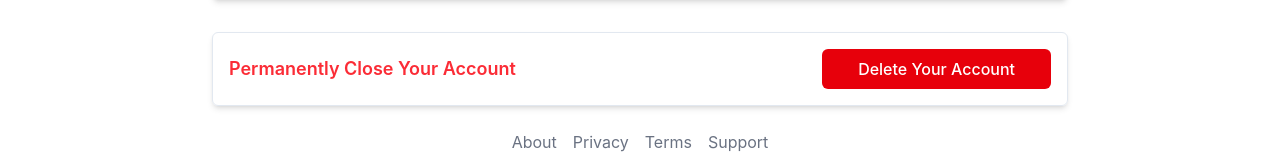
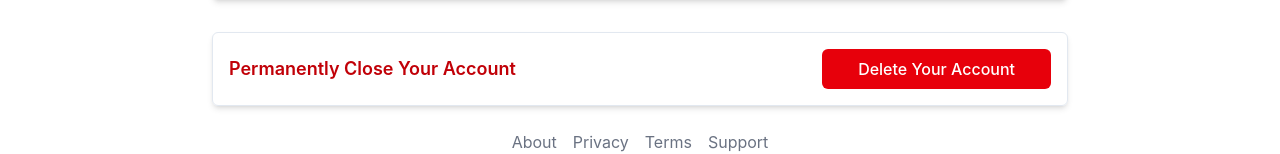
Before and after one commit to brown2020/ikigaifinder, a Next.js app: page /profile in a window 1280 px wide. Shown: the part 575-729 px from the top of the page. Built offline with nearby package versions, Linux system fonts and the light colour scheme; no server answers.

Commit message:
fix(a11y): profile heading contrast and cookie landmark
Raise delete-account heading contrast to red-700, promote profile title to h1,
and wrap CookieConsent in a labeled region for axe landmarks.

```diff
--- a/src/app/profile/_components/profile-page.tsx
+++ b/src/app/profile/_components/profile-page.tsx
@@ -16,7 +16,7 @@ export default function ProfilePage(): React.ReactElement {
 
   return (
     <div className="flex flex-col w-full max-w-4xl mx-auto gap-4 p-5 ">
-      <div className="text-3xl font-semibold">Your Info</div>
+      <h1 className="text-3xl font-semibold">Your Info</h1>
 
       <ProfileComponent />
       <div>
@@ -44,7 +44,7 @@ export default function ProfilePage(): React.ReactElement {
       </div>
 
       <div className="p-4 border rounded-md shadow-md flex sm:flex-row flex-col gap-4 items-center justify-between">
-        <h2 className="text-lg font-semibold text-red-500">
+        <h2 className="text-lg font-semibold text-red-700">
           Permanently Close Your Account
         </h2>
         <Button
--- a/src/components/ClientProvider.tsx
+++ b/src/components/ClientProvider.tsx
@@ -115,6 +115,7 @@ export function ClientProvider({
 
         {/* Cookie consent - hide in React Native WebView */}
         {!isRNWebView && (
+          <div role="region" aria-label="Cookie consent">
             <CookieConsent
               buttonText="Accept"
               cookieName="ikigai-cookie-consent"
@@ -130,6 +131,7 @@ export function ClientProvider({
             >
               This app uses cookies to enhance the user experience.
             </CookieConsent>
+          </div>
         )}
 
         {/* Global toast notifications */}
```
Lines whose indentation alone changed are shown as unchanged.
